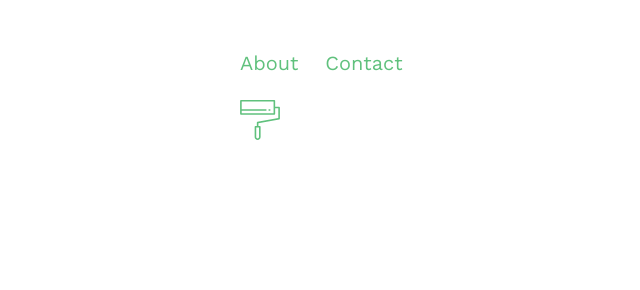
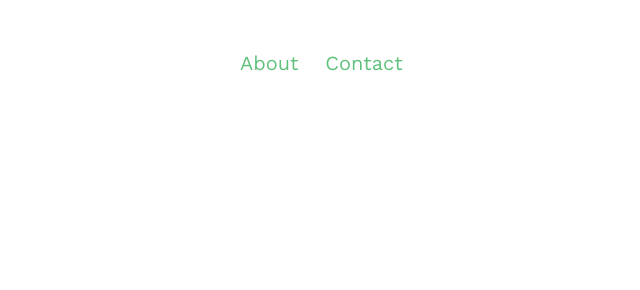
Before and after one commit to 8byt/8byt.com, a Jekyll site: the page built from index.html, in a window 1280 px wide. Shown: the part 286-576 px from the top of the page, without its empty margins (0-640 px from the left). Built offline with Jekyll 4.4.1, drawn with Linux system fonts in a browser that asks for light colours.

Commit message:
Let's remove the theme thing for now, just visually

```diff
--- a/_layouts/default.html
+++ b/_layouts/default.html
@@ -41,7 +41,7 @@ layout: compress
         <a href="{{site.baseurl}}/about/">About</a>
         <a href="{{site.baseurl}}/contact/">Contact</a>
     </div>
-    <div class="theme" onclick="theme()" style="    background-image: url({{site.baseurl}}/images/theme.svg)"></div>
+    <!--<div class="theme" onclick="theme()" style="    background-image: url({{site.baseurl}}/images/theme.svg)"></div>-->
 </footer>
 {% include analytics.html %}
 
```
